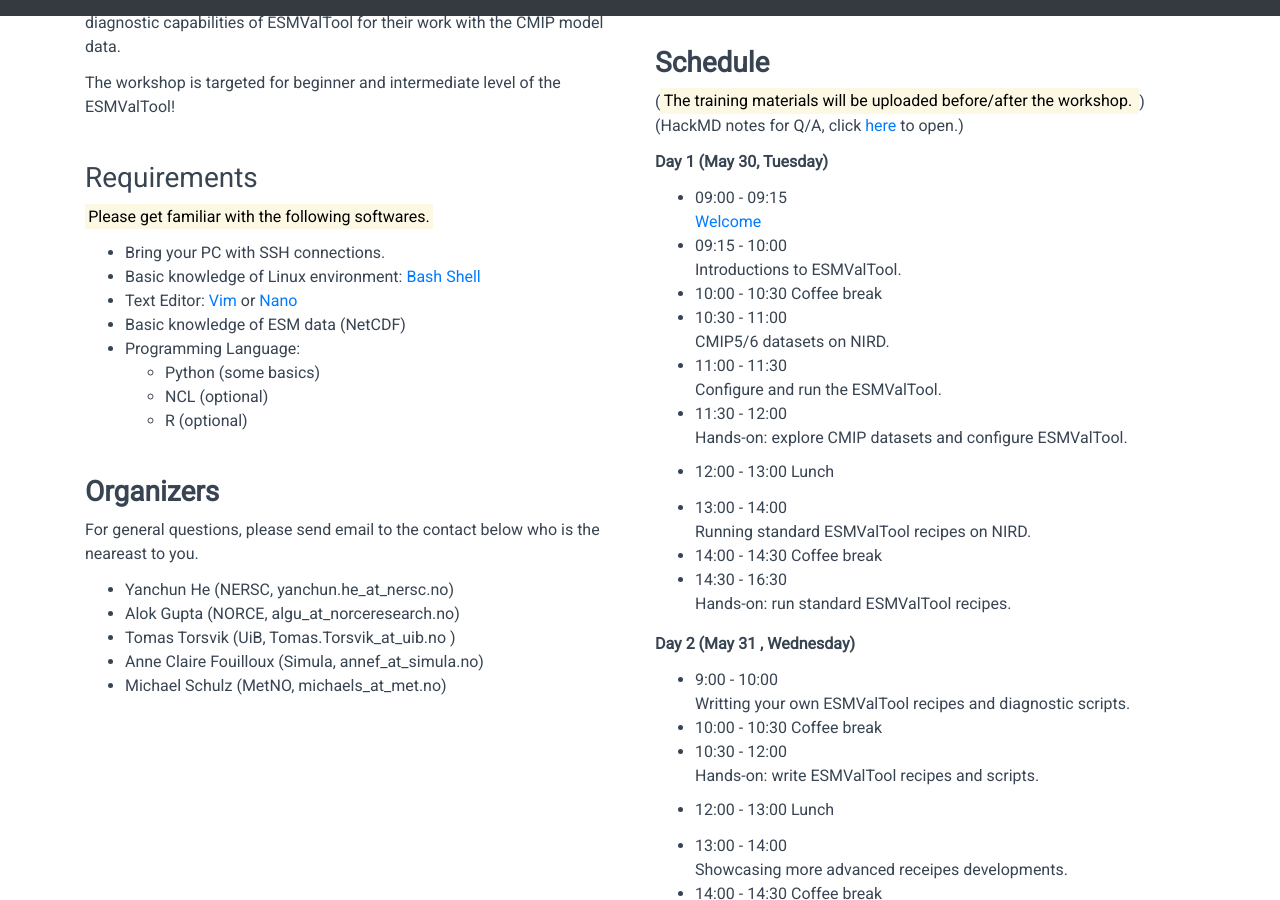
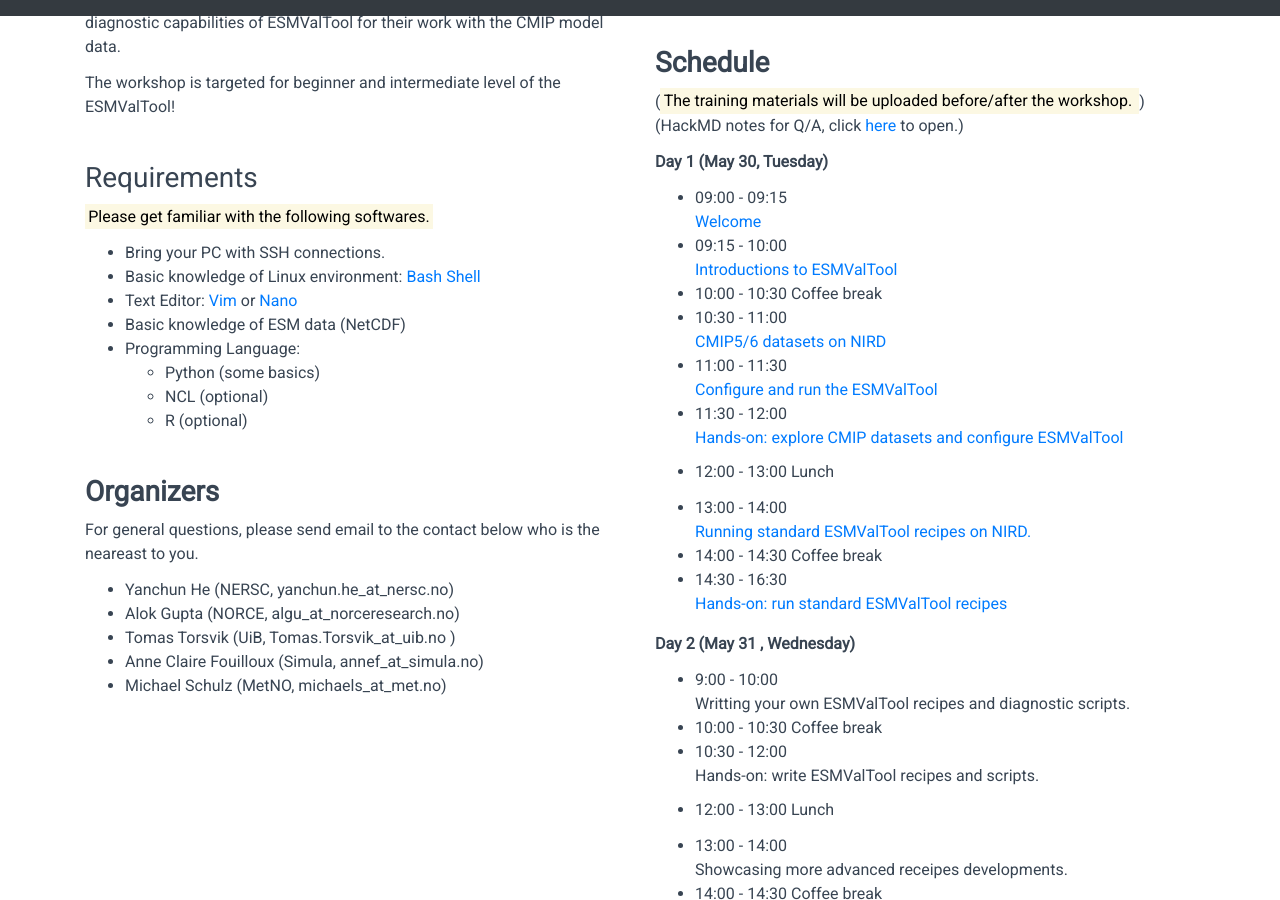
Before and after one commit to NordicESMhub/esmvaltool-workshop, a Jekyll site: the page built from index.md, in a window 1280 px wide and 900 px high, scrolled down 794 px. Built offline with Jekyll 4.4.1, drawn with Linux system fonts in a browser that asks for light colours; comment, search, counter and statistics services are not loaded; part of the change alters nothing that is shown.

```diff
--- a/right_column.md
+++ b/right_column.md
@@ -22,7 +22,7 @@
   (_xxx, xx_) \
 -->
   \
-  Introductions to ESMValTool.
+  [Introductions to ESMValTool](https://docs.google.com/presentation/d/1I3x46FBkduWO81GWJXKFqInxVA8NZdd2F2StAt6hTiI/edit?usp=sharing)
 - 10:00 - 10:30
   Coffee break
 - 10:30 - 11:00
@@ -30,15 +30,15 @@
   (_xxx, xx_) \
 -->
   \
-  CMIP5/6 datasets on NIRD.
+  [CMIP5/6 datasets on NIRD]({{site.baseurl}}/files/html/02-cmip-data.html)
 - 11:00 - 11:30
 <!--
   (_xxx, xx_) \
 -->
   \
-  Configure and run the ESMValTool.
+  [Configure and run the ESMValTool](https://docs.google.com/presentation/d/17T0ACJkGSQZg7qGRmPL6u918fARqViWqc0KBq0zzCZQ/edit?usp=sharing)
 - 11:30 - 12:00 \
-  Hands-on: explore CMIP datasets and configure ESMValTool.
+  [Hands-on: explore CMIP datasets and configure ESMValTool](https://nordicesmhub.github.io/esmvaltool-handson/01-find-data-config-esmvaltool/)
 - 12:00 - 13:00
   Lunch
 
@@ -47,11 +47,11 @@
   (_xxx, xx_) \
 -->
   \
-  Running standard ESMValTool recipes on NIRD.
+  [Running standard ESMValTool recipes on NIRD.](https://docs.google.com/presentation/d/1qTrkjKyAZr_FR80OLPcxLHdCG9o3H5UWch85c0J6JyU/edit?usp=sharing)
 - 14:00 - 14:30
   Coffee break
 - 14:30 - 16:30 \
-  Hands-on: run standard ESMValTool recipes.
+  [Hands-on: run standard ESMValTool recipes](https://nordicesmhub.github.io/esmvaltool-handson/02-run-standard-recipes)
 
 **Day 2 (May 31 , Wednesday)**
 - 9:00 - 10:00 \
```
